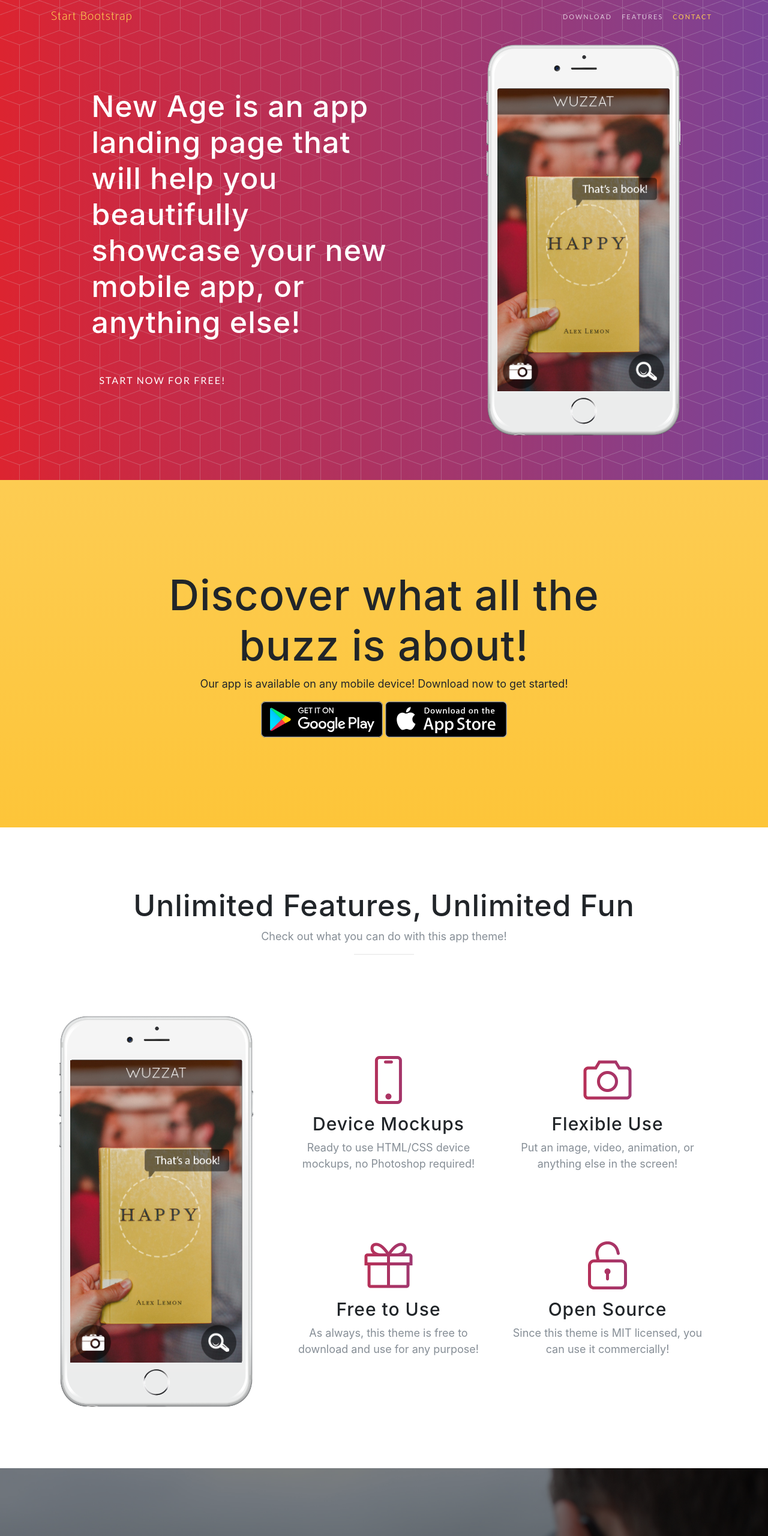
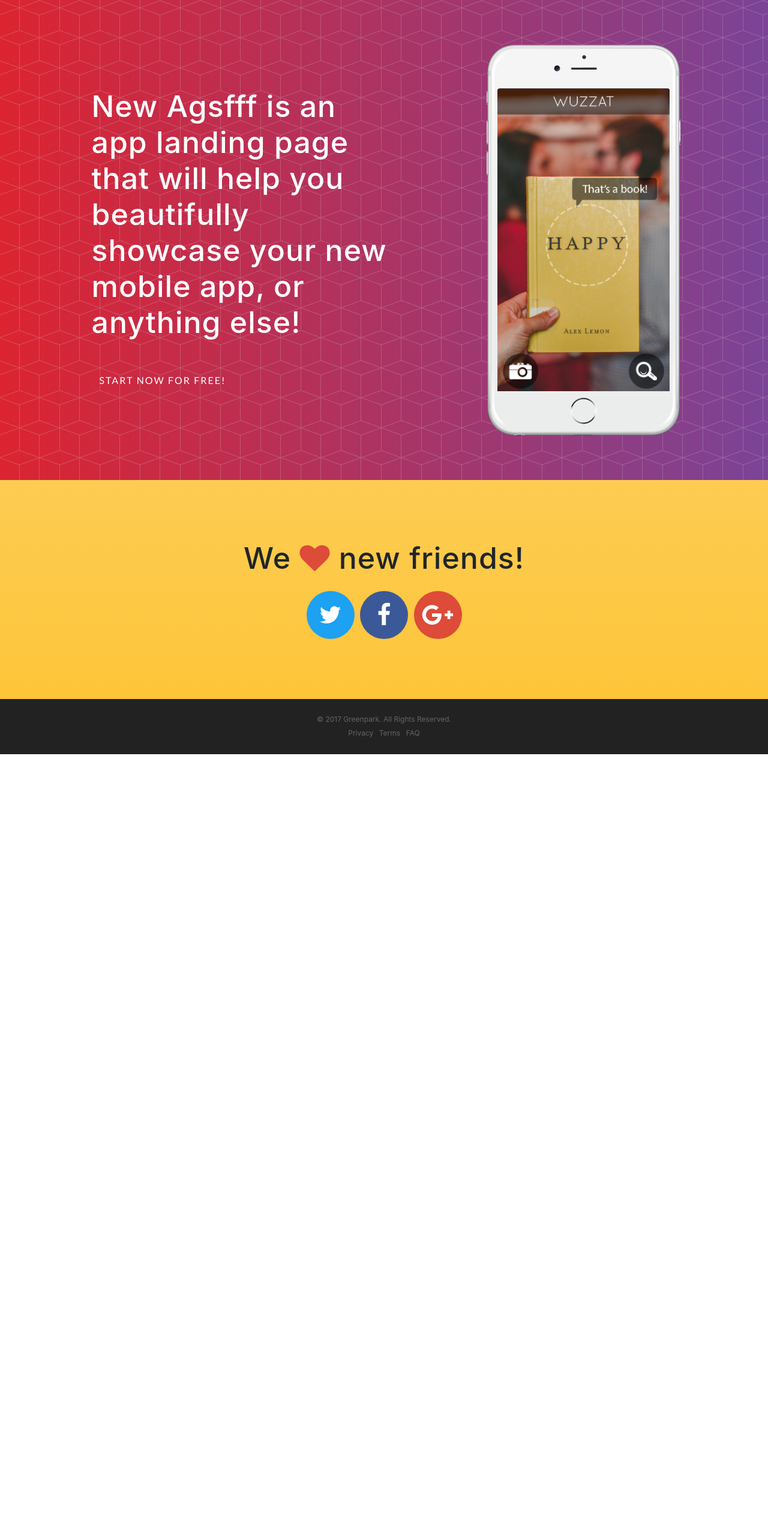
Before and after one commit to ISM-proyecto/ISM-proyecto.github.io, a website with bundled scripts: page index.html in a window 1280 px wide. Shown: the top 2560 px of the page at 60% size. After the commit the page ends 1257 px from the top, so only its background shows below. Built offline with nearby package versions, Linux system fonts and the light colour scheme; a web font is replaced by a local one.

Commit message:
delete redundant stuff

```diff
--- a/index.html
+++ b/index.html
@@ -8,7 +8,7 @@
     <meta name="description" content="">
     <meta name="author" content="">
 
-    <title>New Age - Start Bootstrap Theme</title>
+    <title>New Age - tart Bootstrap Theme</title>
 
     <!-- Bootstrap core CSS -->
     <link href="vendor/bootstrap/css/bootstrap.min.css" rel="stylesheet">
@@ -30,36 +30,14 @@
 
   <body id="page-top">
 
-    <!-- Navigation -->
-    <nav class="navbar navbar-expand-lg navbar-light fixed-top" id="mainNav">
-      <div class="container">
-        <a class="navbar-brand js-scroll-trigger" href="#page-top">Start Bootstrap</a>
-        <button class="navbar-toggler navbar-toggler-right" type="button" data-toggle="collapse" data-target="#navbarResponsive" aria-controls="navbarResponsive" aria-expanded="false" aria-label="Toggle navigation">
-          Menu
-          <i class="fa fa-bars"></i>
-        </button>
-        <div class="collapse navbar-collapse" id="navbarResponsive">
-          <ul class="navbar-nav ml-auto">
-            <li class="nav-item">
-              <a class="nav-link js-scroll-trigger" href="#download">Download</a>
-            </li>
-            <li class="nav-item">
-              <a class="nav-link js-scroll-trigger" href="#features">Features</a>
-            </li>
-            <li class="nav-item">
-              <a class="nav-link js-scroll-trigger" href="#contact">Contact</a>
-            </li>
-          </ul>
-        </div>
-      </div>
-    </nav>
+
 
     <header class="masthead">
       <div class="container h-100">
         <div class="row h-100">
           <div class="col-lg-7 my-auto">
             <div class="header-content mx-auto">
-              <h1 class="mb-5">New Age is an app landing page that will help you beautifully showcase your new mobile app, or anything else!</h1>
+              <h1 class="mb-5">New Agsfff is an app landing page that will help you beautifully showcase your new mobile app, or anything else!</h1>
               <a href="#download" class="btn btn-outline btn-xl js-scroll-trigger">Start Now for Free!</a>
             </div>
           </div>
@@ -82,93 +60,8 @@
       </div>
     </header>
 
-    <section class="download bg-primary text-center" id="download">
-      <div class="container">
-        <div class="row">
-          <div class="col-md-8 mx-auto">
-            <h2 class="section-heading">Discover what all the buzz is about!</h2>
-            <p>Our app is available on any mobile device! Download now to get started!</p>
-            <div class="badges">
-              <a class="badge-link" href="#"><img src="img/google-play-badge.svg" alt=""></a>
-              <a class="badge-link" href="#"><img src="img/app-store-badge.svg" alt=""></a>
-            </div>
-          </div>
-        </div>
-      </div>
-    </section>
 
-    <section class="features" id="features">
-      <div class="container">
-        <div class="section-heading text-center">
-          <h2>Unlimited Features, Unlimited Fun</h2>
-          <p class="text-muted">Check out what you can do with this app theme!</p>
-          <hr>
-        </div>
-        <div class="row">
-          <div class="col-lg-4 my-auto">
-            <div class="device-container">
-              <div class="device-mockup iphone6_plus portrait white">
-                <div class="device">
-                  <div class="screen">
-                    <!-- Demo image for screen mockup, you can put an image here, some HTML, an animation, video, or anything else! -->
-                    <img src="img/demo-screen-1.jpg" class="img-fluid" alt="">
-                  </div>
-                  <div class="button">
-                    <!-- You can hook the "home button" to some JavaScript events or just remove it -->
-                  </div>
-                </div>
-              </div>
-            </div>
-          </div>
-          <div class="col-lg-8 my-auto">
-            <div class="container-fluid">
-              <div class="row">
-                <div class="col-lg-6">
-                  <div class="feature-item">
-                    <i class="icon-screen-smartphone text-primary"></i>
-                    <h3>Device Mockups</h3>
-                    <p class="text-muted">Ready to use HTML/CSS device mockups, no Photoshop required!</p>
-                  </div>
-                </div>
-                <div class="col-lg-6">
-                  <div class="feature-item">
-                    <i class="icon-camera text-primary"></i>
-                    <h3>Flexible Use</h3>
-                    <p class="text-muted">Put an image, video, animation, or anything else in the screen!</p>
-                  </div>
-                </div>
-              </div>
-              <div class="row">
-                <div class="col-lg-6">
-                  <div class="feature-item">
-                    <i class="icon-present text-primary"></i>
-                    <h3>Free to Use</h3>
-                    <p class="text-muted">As always, this theme is free to download and use for any purpose!</p>
-                  </div>
-                </div>
-                <div class="col-lg-6">
-                  <div class="feature-item">
-                    <i class="icon-lock-open text-primary"></i>
-                    <h3>Open Source</h3>
-                    <p class="text-muted">Since this theme is MIT licensed, you can use it commercially!</p>
-                  </div>
-                </div>
-              </div>
-            </div>
-          </div>
-        </div>
-      </div>
-    </section>
 
-    <section class="cta">
-      <div class="cta-content">
-        <div class="container">
-          <h2>Stop waiting.<br>Start building.</h2>
-          <a href="#contact" class="btn btn-outline btn-xl js-scroll-trigger">Let's Get Started!</a>
-        </div>
-      </div>
-      <div class="overlay"></div>
-    </section>
 
     <section class="contact bg-primary" id="contact">
       <div class="container">
@@ -197,7 +90,7 @@
 
     <footer>
       <div class="container">
-        <p>&copy; 2017 Start Bootstrap. All Rights Reserved.</p>
+        <p>&copy; 2017 Greenpark. All Rights Reserved.</p>
         <ul class="list-inline">
           <li class="list-inline-item">
             <a href="#">Privacy</a>
```
